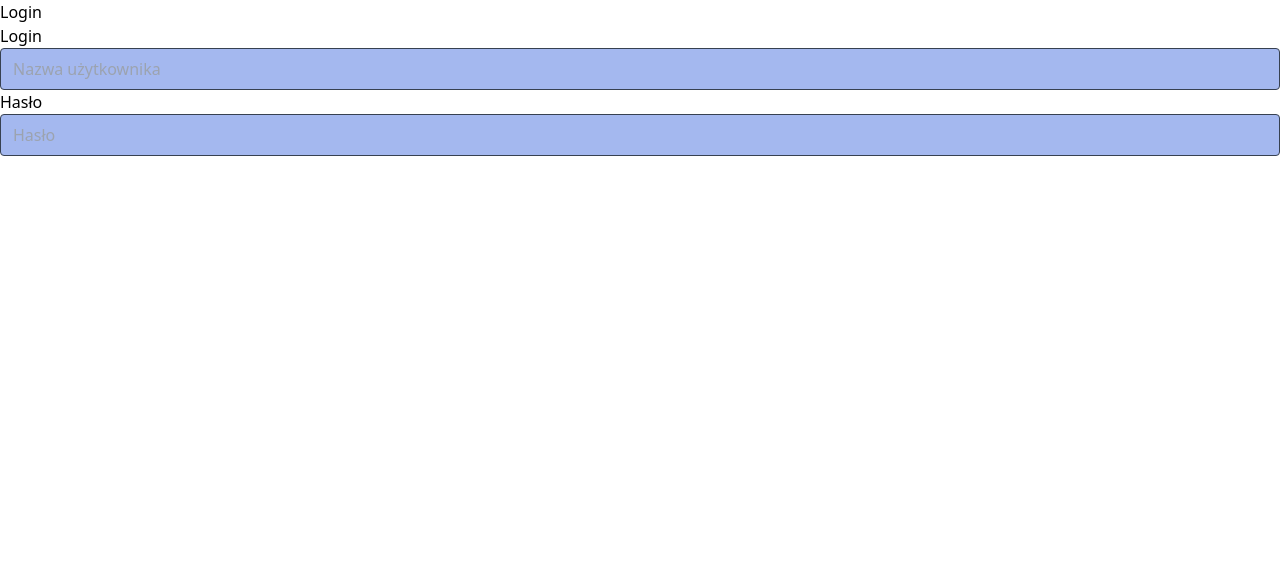
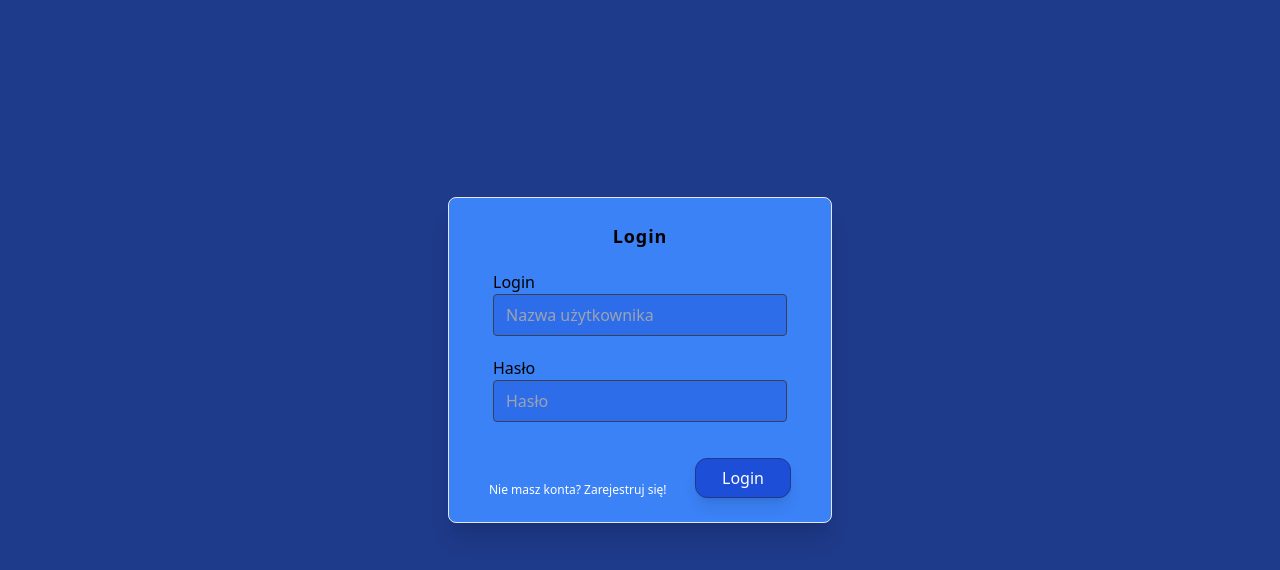
Before and after one commit to Palladiusz/carleon-guide, a React (Create React App) app: page /login in a window 1280 px wide. Shown: the top 570 px of the page. Built offline with nearby package versions, Linux system fonts and the light colour scheme.

Commit message:
implement login frontend

```diff
--- /dev/null
+++ b/src/components/Button.tsx
@@ -0,0 +1,16 @@
+import React from "react";
+
+interface IButtonProps {
+  handleClick: (event: React.MouseEvent<HTMLButtonElement, MouseEvent>) => void;
+  text: string;
+}
+
+function Button(props: IButtonProps) {
+  return (
+    <div className="border border-blue-900 w-24 h-10 text-center flex flex-col items-center justify-center rounded-xl bg-blue-700 text-white shadow-lg hover:bg-sky-700 hover:cursor-pointer">
+      <button onClick={props.handleClick}>{props.text}</button>
+    </div>
+  );
+}
+
+export default Button;
--- a/src/pages/Login.tsx
+++ b/src/pages/Login.tsx
@@ -1,9 +1,16 @@
 import { stringify } from "querystring";
 import { useState } from "react";
+import Button from "../components/Button";
+
+interface Credentials {
+  userName: string;
+  password: string;
+  confirmPassword?: string;
+}
 
 export const LoginPage = () => {
-  const [isRegistered, setIsRegistered] = useState(true);
-  const [credentials, setCredentials] = useState({
+  const [isLogin, setIsLogin] = useState(true);
+  const [credentials, setCredentials] = useState<Credentials>({
     userName: "",
     password: "",
   });
@@ -11,12 +18,20 @@ export const LoginPage = () => {
   function handleInput(event: React.ChangeEvent<HTMLInputElement>) {
     const { name, value } = event.target;
     setCredentials({ ...credentials, [name]: value });
+    console.log(credentials);
   }
 
   return (
-    <div>
-      <h1>{isRegistered ? "Login" : "Register"}</h1>
-      <div>
+    <div className="bg-blue-900 flex flex-col h-screen items-center justify-center">
+      <div
+        className={`relative bottom-10 border rounded-lg w-96 h-${
+          isLogin ? "3" : "4"
+        }/6 p-6 shadow-xl bg-blue-500 static`}
+      >
+        <h1 className="text-center px-5 mb-5 font-semibold tracking-wider text-lg">
+          {isLogin ? "Login" : "Register"}
+        </h1>
+        <div className="px-5">
           <span>Login</span>
           <input
             type="text"
@@ -26,16 +41,44 @@ export const LoginPage = () => {
             className="w-full bg-blue-700 bg-opacity-40 rounded border border-gray-700 focus:ring-2 focus:ring-indigo-900 focus:bg-transparent focus:border-indigo-500 text-base outline-none text-gray-100 py-1 px-3 leading-8 transition-colors duration-200 ease-in-out"
           />
         </div>
-      <div>
+        <div className="p-5">
           <span>Hasło</span>
           <input
-          type="text"
+            type="password"
             placeholder="Hasło"
             name="password"
             onChange={handleInput}
             className="w-full bg-blue-700 bg-opacity-40 rounded border border-gray-700 focus:ring-2 focus:ring-indigo-900 focus:bg-transparent focus:border-indigo-500 text-base outline-none text-gray-100 py-1 px-3 leading-8 transition-colors duration-200 ease-in-out"
           />
         </div>
+        {!isLogin && (
+          <div className="px-5">
+            <span>Potwierdź hasło</span>
+            <input
+              type="password"
+              placeholder="Potwierdź hasło"
+              name="confirmPassword"
+              onChange={handleInput}
+              className="w-full bg-blue-700 bg-opacity-40 rounded border border-gray-700 focus:ring-2 focus:ring-indigo-900 focus:bg-transparent focus:border-indigo-500 text-base outline-none text-gray-100 py-1 px-3 leading-8 transition-colors duration-200 ease-in-out"
+            />
+          </div>
+        )}
+
+        <div className="flex justify-end mr-4 mt-4">
+          <Button
+            handleClick={() => {}}
+            text={isLogin ? "Login" : "Register"}
+          />
+        </div>
+        <div
+          onClick={() => setIsLogin(!isLogin)}
+          className={`text-xs text-white p-0 hover:cursor-pointer absolute bottom-6 left-10`}
+        >
+          {isLogin
+            ? " Nie masz konta? Zarejestruj się!"
+            : "Masz konto? Zaloguj się!"}
+        </div>
+      </div>
     </div>
   );
 };
```
Lines whose indentation alone changed are shown as unchanged.
